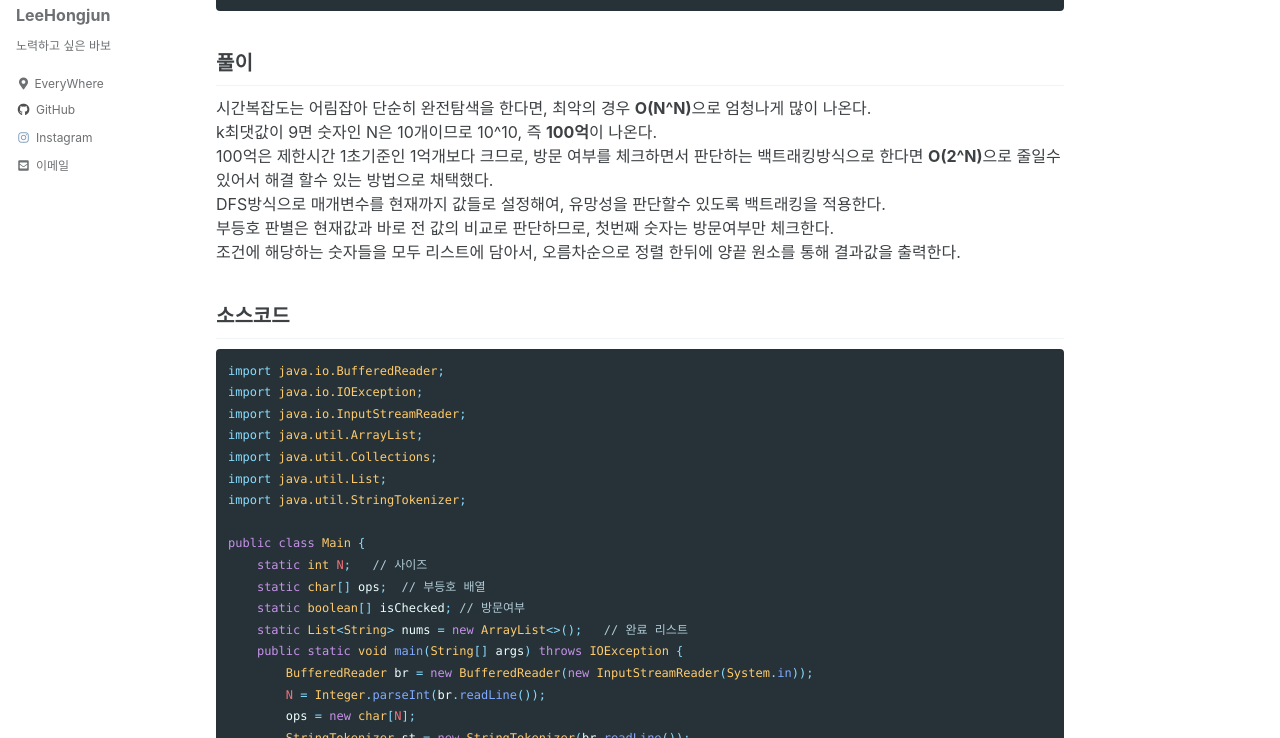
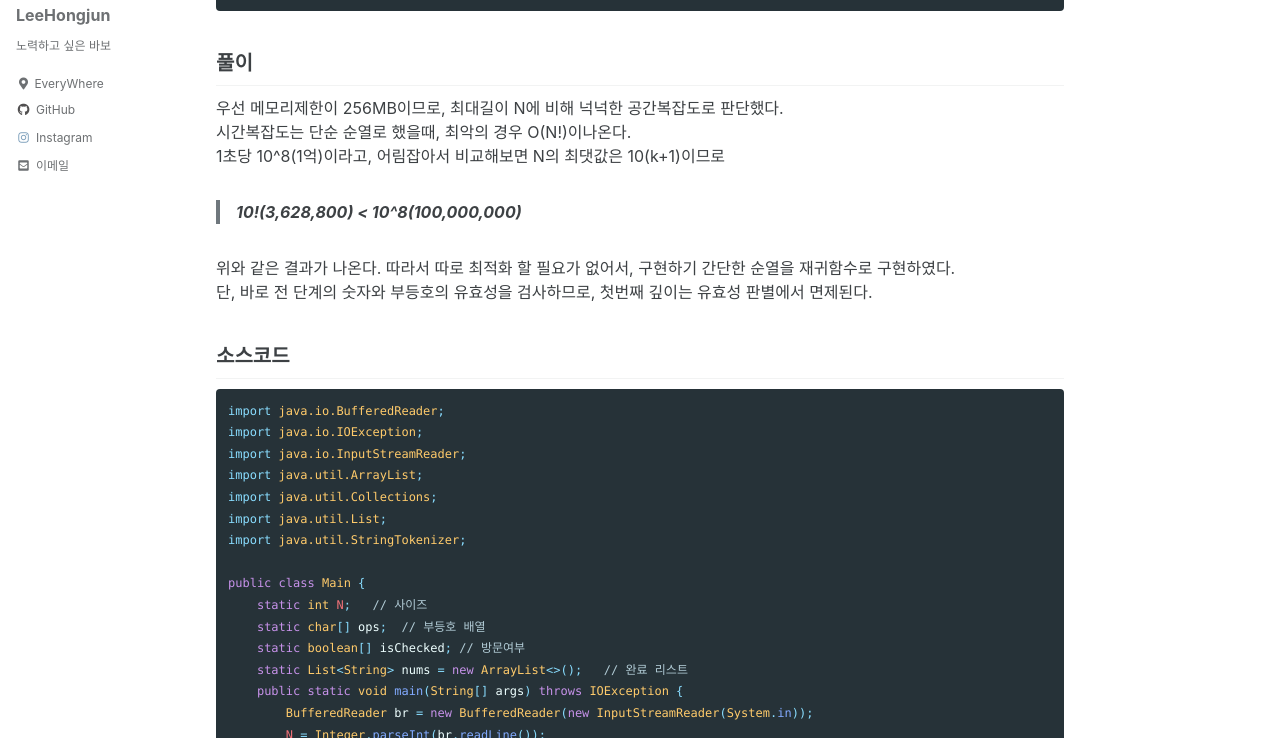
Before and after one commit to hongjunland/hongjunland.github.io, a Jekyll site: the page built from _posts/boj/2021-11-29-2529.md, in a window 1280 px wide and 900 px high, scrolled down 1549 px, cut to the strip 162-900 px from the top of the window. Built offline with Jekyll 4.4.1, drawn with Linux system fonts in a browser that asks for light colours; cached includes are drawn as plain includes; some of the changed text lies outside the part shown.

Commit message:
post 2021-11-30-10819.md

```diff
--- a/_posts/boj/2021-11-29-2529.md
+++ b/_posts/boj/2021-11-29-2529.md
@@ -11,6 +11,7 @@ tags:
     - Java
     - 브루트포스 알고리즘
     - 백트래킹
+    - 순열
 ---
 백준 1956번
 
@@ -74,12 +75,14 @@ A ⇒ < < < > < < > < >
 
 ## 풀이
 
-시간복잡도는 어림잡아 단순히 완전탐색을 한다면, 최악의 경우 <strong>O(N^N)</strong>으로 엄청나게 많이 나온다. <br>
-k최댓값이 9면 숫자인 N은 10개이므로 10^10, 즉 <strong>100억</strong>이 나온다.<br>
-100억은 제한시간 1초기준인 1억개보다 크므로, 방문 여부를 체크하면서 판단하는 백트래킹방식으로 한다면 <strong>O(2^N)</strong>으로 줄일수 있어서 해결 할수 있는 방법으로 채택했다.<br>
-DFS방식으로 매개변수를 현재까지 값들로 설정해여, 유망성을 판단할수 있도록 백트래킹을 적용한다.<br>
-부등호 판별은 현재값과 바로 전 값의 비교로 판단하므로, 첫번째 숫자는 방문여부만 체크한다. <br>
-조건에 해당하는 숫자들을 모두 리스트에 담아서, 오름차순으로 정렬 한뒤에 양끝 원소를 통해 결과값을 출력한다.<br>
+우선 메모리제한이 256MB이므로, 최대길이 N에 비해 넉넉한 공간복잡도로 판단했다.<br>
+시간복잡도는 단순 순열로 했을때, 최악의 경우 O(N!)이나온다.<br>
+1초당 10^8(1억)이라고, 어림잡아서 비교해보면 N의 최댓값은 10(k+1)이므로<br>
+
+> <strong> 10!(3,628,800) < 10^8(100,000,000)  </strong>
+
+위와 같은 결과가 나온다. 따라서 따로 최적화 할 필요가 없어서, 구현하기 간단한 순열을 재귀함수로 구현하였다.<br>
+단, 바로 전 단계의 숫자와 부등호의 유효성을 검사하므로, 첫번째 깊이는 유효성 판별에서 면제된다.
 
 ## 소스코드
 
```
Also changed, not shown: other parts of _posts/boj/2021-11-29-2529.md (+1 -1 lines), _posts/boj/2021-11-30-10819.md (added, +111 -0 lines), _posts/boj/2021-10-26-1520.md (renamed from _posts/boj/2021-10-26-9489.md), _posts/boj/2021-11-03-5430.md (renamed from _posts/boj/2021-11-03-3055.md).
